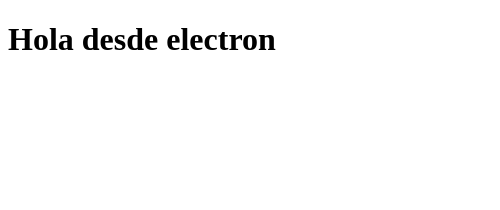
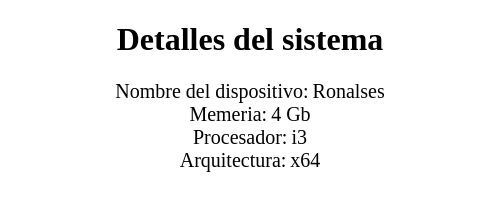
Before and after one commit to Ronalses/details-os, an Electron app: page index.html in a window 500 px wide. Drawn offline with Linux system fonts and the light colour scheme.

Commit message:
html stucture

```diff
--- a/index.html
+++ b/index.html
@@ -1,12 +1,39 @@
 <!DOCTYPE html>
 <html lang="en">
+
 <head>
     <meta charset="UTF-8">
     <meta name="viewport" content="width=device-width, initial-scale=1.0">
     <meta http-equiv="X-UA-Compatible" content="ie=edge">
+    <link rel="stylesheet" href="style.css">
     <title>Document</title>
 </head>
+
 <body>
-    <h1>Hola desde electron</h1>
+    <div class="container">
+        <h1>Detalles del sistema</h1>
+        <div class="details">
+            <div>
+                <span>Nombre del dispositivo:</span>
+                <span>Ronalses</span>
+            </div>
+
+            <div>
+                <span>Memeria:</span>
+                <span>4 Gb</span>
+            </div>
+
+            <div>
+                <span>Procesador:</span>
+                <span>i3</span>
+            </div>
+
+            <div>
+                <span>Arquitectura:</span>
+                <span>x64</span>
+            </div>
+        </div>
+    </div>
 </body>
+
 </html>
--- /dev/null
+++ b/style.css
@@ -0,0 +1,7 @@
+.container{
+    text-align: center;
+}
+
+.details span{
+    font-size: 20px;
+}
```
